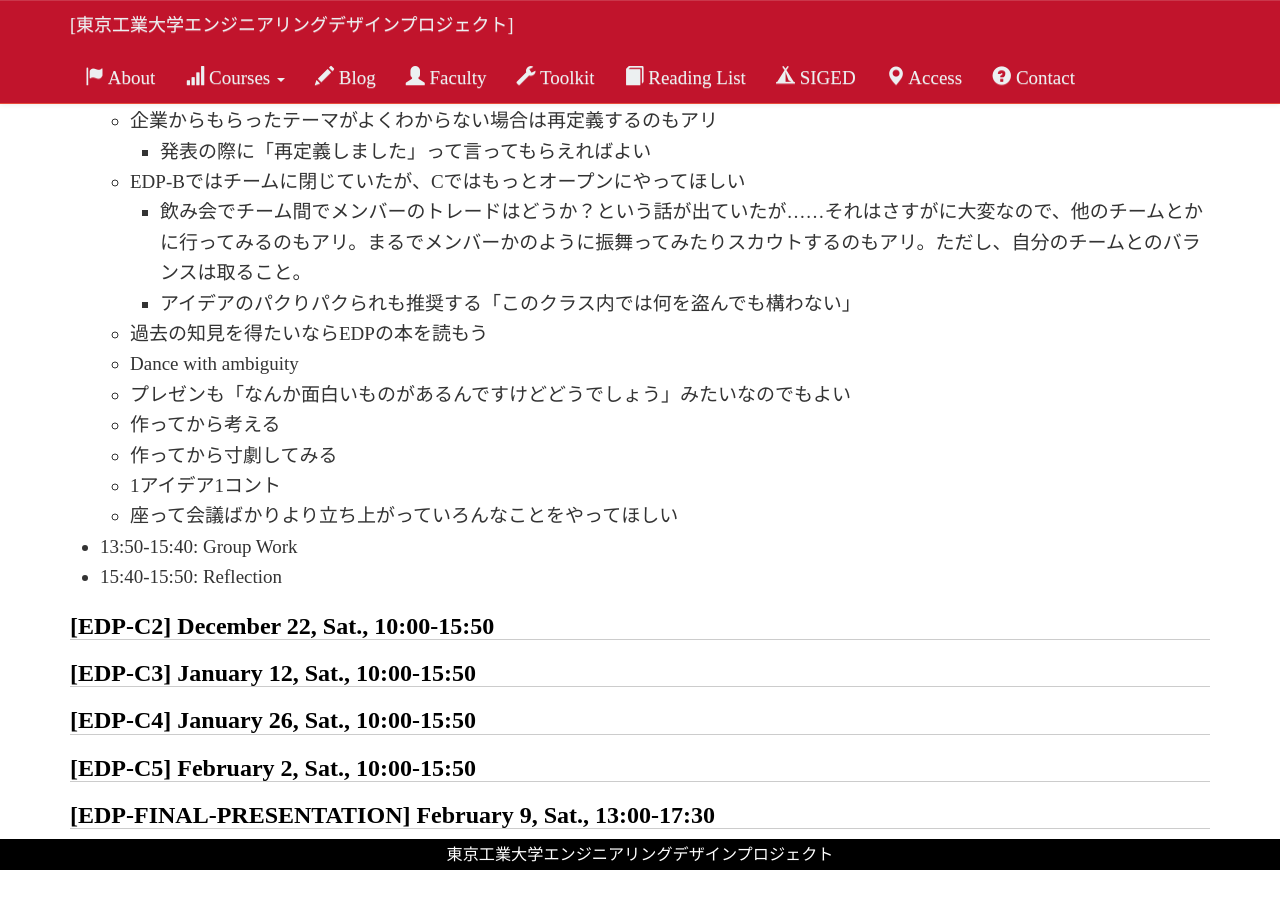
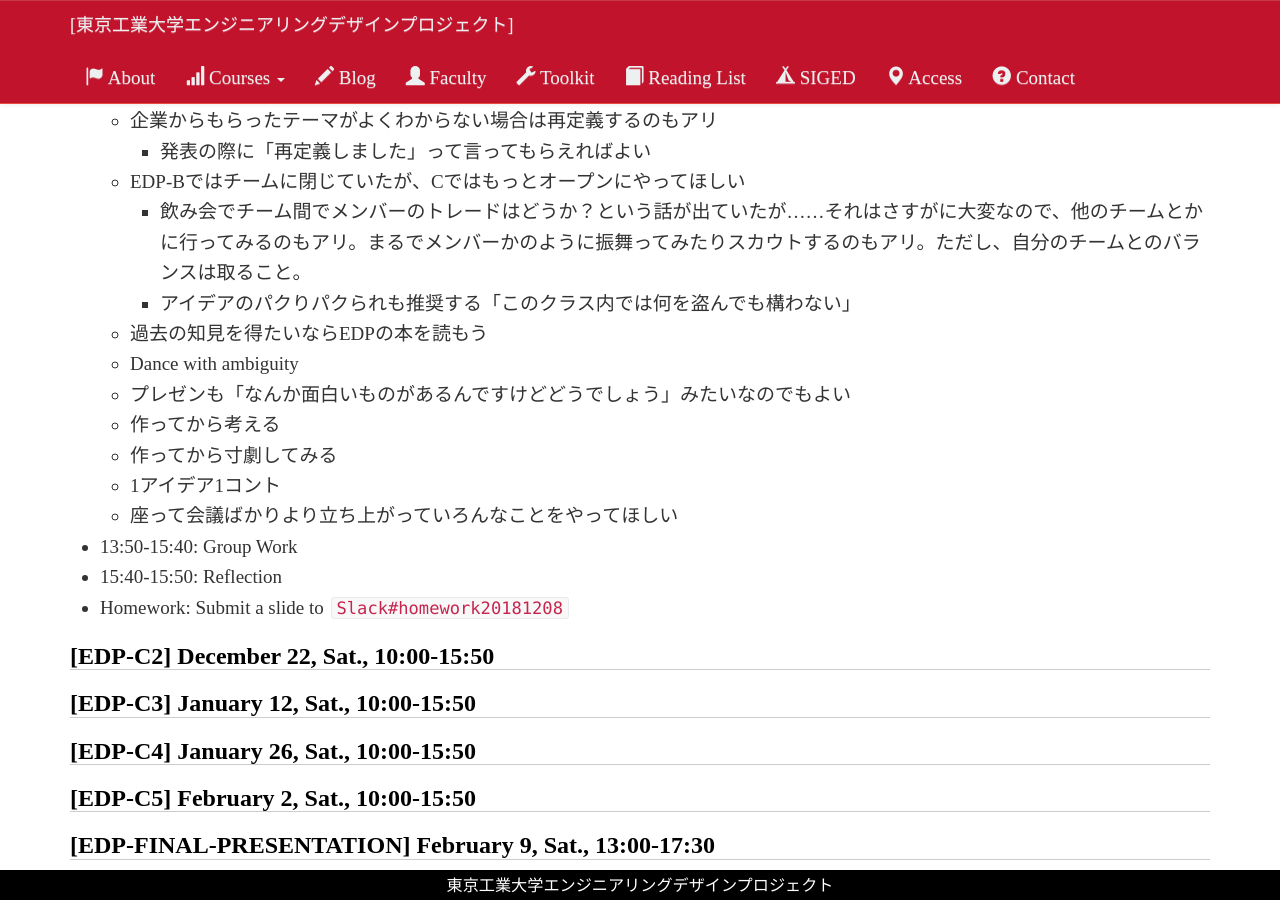
Before and after one commit to titech-edp/titech-edp.github.io, a Jekyll site: the page built from 2018-edp-bc/index.md, in a window 1280 px wide and 900 px high, scrolled down 12105 px. Built offline with Jekyll 4.4.1, drawn with Linux system fonts in a browser that asks for light colours; nearby versions of some CDN libraries; library files that are not in the unit come from our copies; before the commit the page ends 12975 px from its top, so only the background shows below that.

```diff
--- a/2018-edp-bc/index.md
+++ b/2018-edp-bc/index.md
@@ -334,6 +334,7 @@
     - 座って会議ばかりより立ち上がっていろんなことをやってほしい
 - 13:50-15:40: Group Work
 - 15:40-15:50: Reflection
+- Homework: Submit a slide to `Slack#homework20181208`
 
 ## [EDP-C2] December 22, Sat., 10:00-15:50
 
```
Also changed, not shown: 2 other files.
